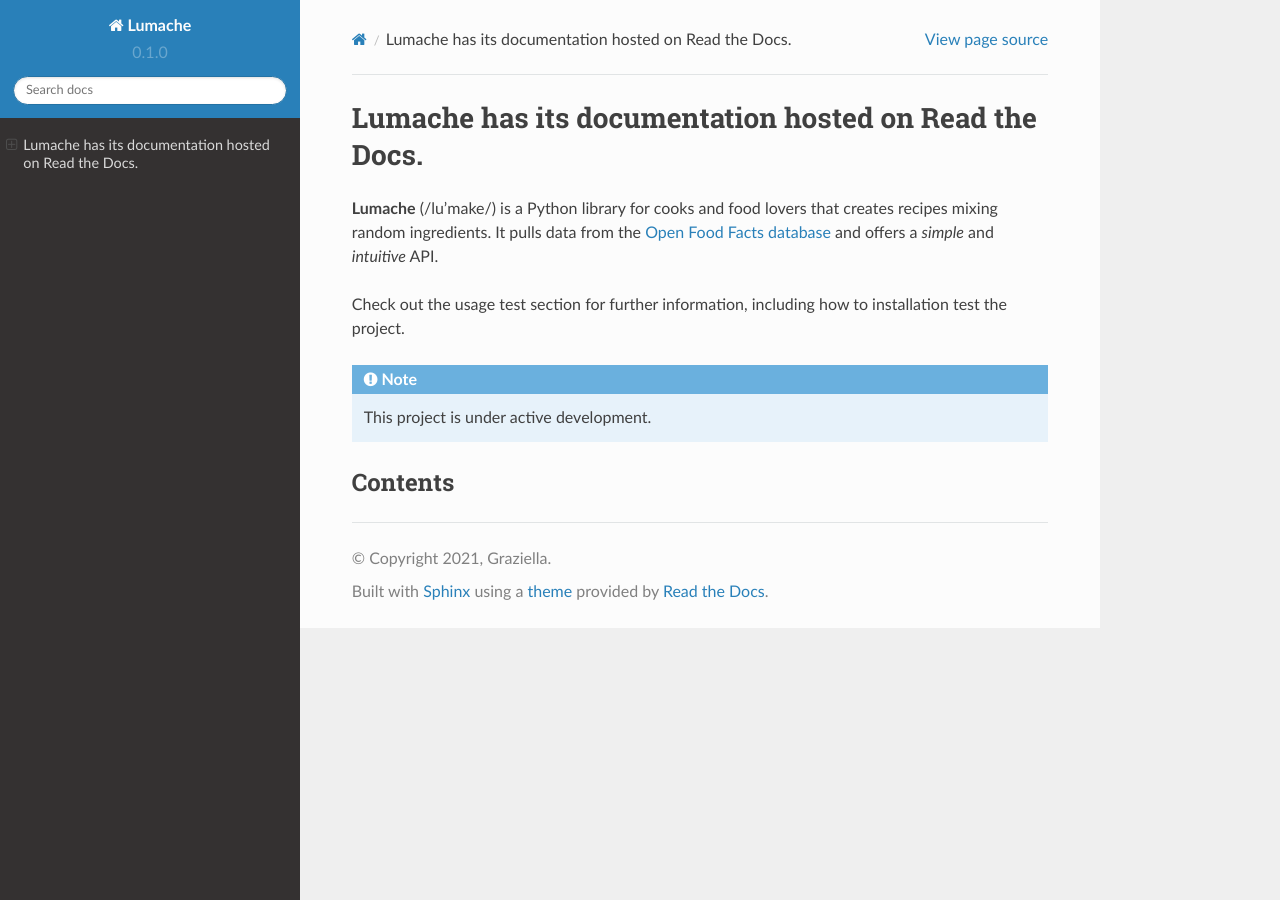
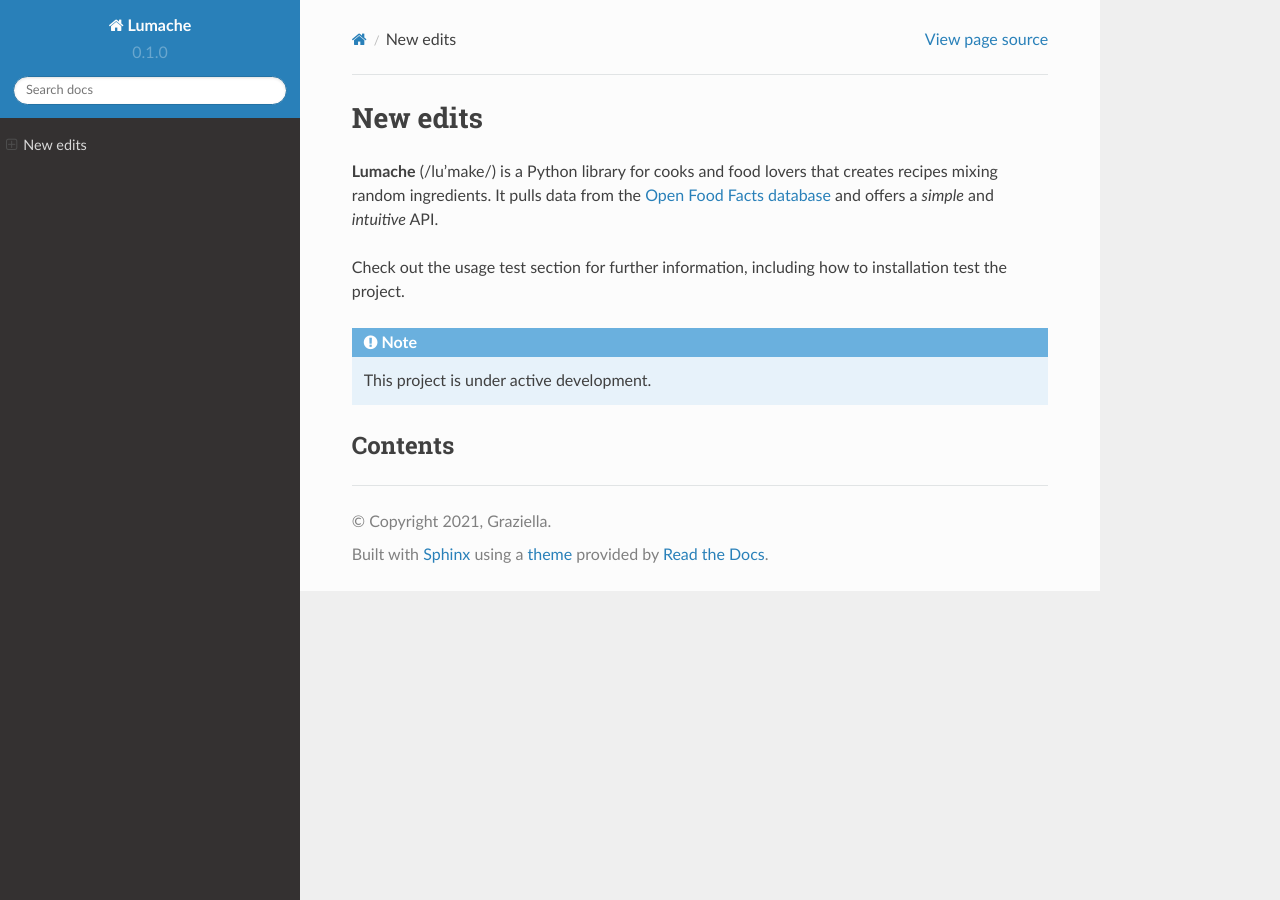
Before and after one commit to AbdelrahmanElsaidElsawy/rtd-tutorial, a Sphinx documentation site: the page built from docs/source/index.rst, in a window 1280 px wide. Built offline with Sphinx 7.4.7 and the Read the Docs theme 2.0.0, drawn with Linux system fonts in a browser that asks for light colours; pages that are not in the unit, such as notebooks, are missing from menus.

Commit message:
Update index.rst

```diff
--- a/docs/source/index.rst
+++ b/docs/source/index.rst
@@ -1,4 +1,4 @@
-Lumache has its documentation hosted on Read the Docs.
+New edits
 ===================================
 
 **Lumache** (/lu'make/) is a Python library for cooks and food lovers
```
